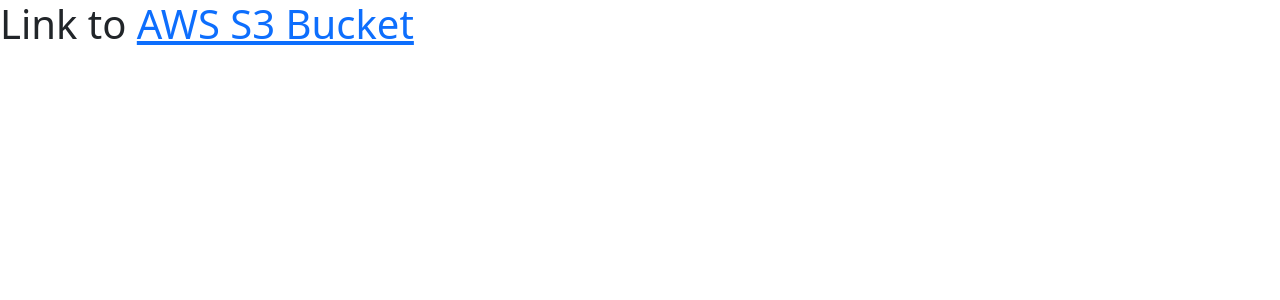
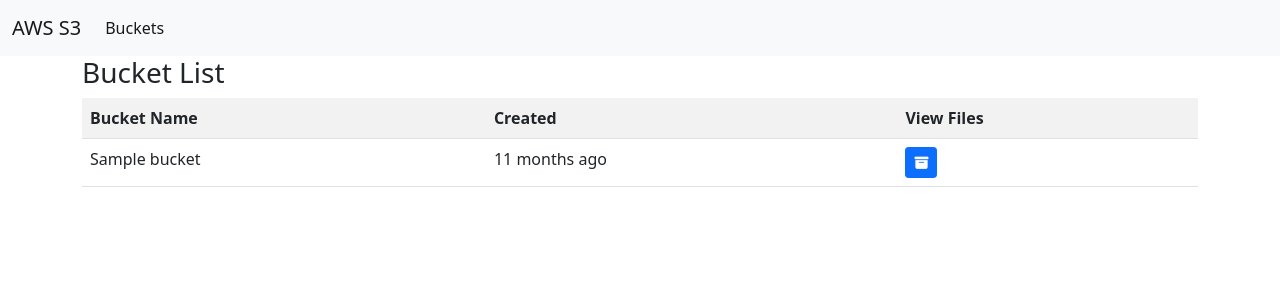
Before and after one commit to davishek7/AWS_S3_Flask, a Flask app: template templates/index.html in a window 1280 px wide. Shown: the top 300 px of the page. Run offline with Flask 2, Linux system fonts and the light colour scheme; the template is opened without the code that fills it: most values are stand-ins (such as "Sample title", 1, 10 or a date in 2020); some libraries are stand-ins or nearby versions.

Commit message:
Different resource file,navbar added

```diff
--- a/app.py
+++ b/app.py
@@ -1,10 +1,8 @@
-from flask import Flask,render_template,request,redirect,url_for,flash,Response
+from flask import Flask,render_template,request,redirect,url_for,flash,Response,session
 from flask_bootstrap import Bootstrap
-import boto3
-from config import S3_BUCKET,S3_KEY,S3_SECRET,SECRET_KEY
 from filters import datetimeformat,file_type
-
-s3=boto3.client('s3',aws_access_key_id=S3_KEY,aws_secret_access_key=S3_SECRET)
+from resources import get_bucket,get_bucket_list
+from config import SECRET_KEY
 
 app=Flask(__name__)
 Bootstrap(app)
@@ -13,25 +11,28 @@
 app.secret_key=SECRET_KEY
 
 
-
-@app.route('/')
+@app.route('/',methods=['GET','POST'])
 def index():
-	return render_template('index.html')
+	if request.method=='POST':
+		bucket=request.form['bucket']
+		session['bucket']=bucket
+		return redirect(url_for('files'))
+	else:
+		buckets=get_bucket_list()
+		return render_template('index.html',buckets=buckets,title="Bucket")
 
 @app.route('/files')
 def files():
-	s3_resource=boto3.resource('s3')
-	my_bucket=s3_resource.Bucket(S3_BUCKET)
+	my_bucket=get_bucket()
 	summaries=my_bucket.objects.all()
 
-	return render_template('files.html',my_bucket=my_bucket,files=summaries)
+	return render_template('files.html',my_bucket=my_bucket,files=summaries,title="Object")
 
 @app.route('/upload',methods=['POST'])
 def upload():
 	file=request.files['file']
 
-	s3_resource=boto3.resource('s3')
-	my_bucket=s3_resource.Bucket(S3_BUCKET)
+	my_bucket=get_bucket()
 	my_bucket.Object(file.filename).put(Body=file)
 
 	flash('File uploaded successfully!')
@@ -41,8 +42,7 @@
 def delete():
 	key=request.form['key']
 
-	s3_resource=boto3.resource('s3')
-	my_bucket=s3_resource.Bucket(S3_BUCKET)
+	my_bucket=get_bucket()
 	my_bucket.Object(key).delete()
 
 	flash('File deleted successfully!')
@@ -52,8 +52,7 @@
 def download():
 	key=request.form['key']
 
-	s3_resource=boto3.resource('s3')
-	my_bucket=s3_resource.Bucket(S3_BUCKET)
+	my_bucket=get_bucket()
 
 	file_obj=my_bucket.Object(key).get()
 
--- a/filters.py
+++ b/filters.py
@@ -1,6 +1,10 @@
 import os
 import mimetypes
 import arrow
+
+additional_file_types={
+	'.md':'text/markdown',
+}
 
 def datetimeformat(date_str):
 	dt=arrow.get(date_str)
@@ -13,5 +17,12 @@
 	try:
 		return mimetypes.types_map[file_extension]
 
-	except KeyError():
-		return 'Unknown'
+	except KeyError:
+		filetype = 'Unknown'
+		if file_info[0].startswith('.') and file_extension=='':
+			filetype='text'
+
+		if file_extension in additional_file_types.keys():
+			filetype=additional_file_types(file_extension)
+
+		return filetype
--- a/templates/files.html
+++ b/templates/files.html
@@ -4,7 +4,7 @@
   <div class="container">
   	<div class="row">
   		<div class="col-12-xs">
-  			<h1>Bucket Info</h1>
+  			<h1>Bucket Info {{ my_bucket.name }}</h1>
   			<p>Created {{my_bucket.creation_date | datetimeformat}}</p>
 
         {% with messages=get_flashed_messages() %}
--- a/templates/index.html
+++ b/templates/index.html
@@ -1,5 +1,33 @@
 {% extends "main.html" %}
 
 {% block content %}
-  <h1>Link to <a href="{{url_for('files')}}">AWS S3 Bucket</a></h1>
+  <div class="container">
+  	<div class="row">
+  		<div class="col-12-xs">
+  			<h3>Bucket List</h3>
+
+  			<table class="table table-striped">
+  				<tr>
+  					<th>Bucket Name</th>
+  					<th>Created</th>
+            <th>View Files</th>
+  				</tr>
+  				{% for bucket in buckets%}
+  				<tr>
+  					<td>{{bucket['Name']}}</td>
+  					<td>{{bucket['CreationDate']|datetimeformat}}</td>
+            <td>
+              <form class="select-bucket" action="{{url_for('index')}}" method="post">
+                <input type="hidden" name="bucket" value="{{bucket['Name']}}">
+                <button type="submit" class="btn btn-primary btn-sm">
+                  <i class="fas fa-archive"></i>
+                </button>
+              </form>
+            </td>
+  				</tr>
+  				{% endfor %}
+  			</table>
+  		</div>
+  	</div>
+  </div>
 {% endblock %}
--- a/templates/main.html
+++ b/templates/main.html
@@ -11,9 +11,14 @@
     <!-- Bootstrap CSS -->
     <link href="https://cdn.jsdelivr.net/npm/bootstrap@5.0.0-beta1/dist/css/bootstrap.min.css" rel="stylesheet" integrity="sha384-giJF6kkoqNQ00vy+HMDP7azOuL0xtbfIcaT9wjKHr8RbDVddVHyTfAAsrekwKmP1" crossorigin="anonymous">
 
-    <title>Hello, world!</title>
+      {% if title %}
+  <title>AWS S3 {{ title }} List</title>
+  {% else %}
+  <title>AWS S3</title>
+  {%endif%}
   </head>
   <body>
+    {% include "navbar.html" %}
 
   {% block content %}
   {% endblock %}
--- /dev/null
+++ b/templates/navbar.html
@@ -0,0 +1,15 @@
+<nav class="navbar navbar-expand-lg navbar-light bg-light">
+  <div class="container-fluid">
+    <a class="navbar-brand" href="">AWS S3</a>
+    <button class="navbar-toggler" type="button" data-bs-toggle="collapse" data-bs-target="#navbarNav" aria-controls="navbarNav" aria-expanded="false" aria-label="Toggle navigation">
+      <span class="navbar-toggler-icon"></span>
+    </button>
+    <div class="collapse navbar-collapse" id="navbarNav">
+      <ul class="navbar-nav">
+        <li class="nav-item">
+          <a class="nav-link active" aria-current="page" href="{{ url_for('index') }}">Buckets</a>
+        </li>
+      </ul>
+    </div>
+  </div>
+</nav>
```
Also changed, not shown: resources.py (added, +23 -0 lines).
